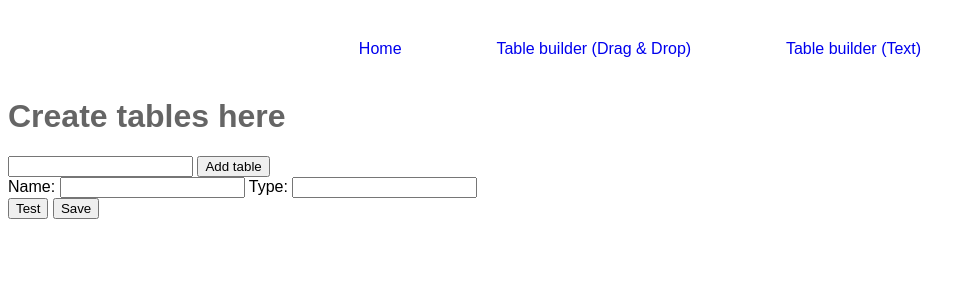
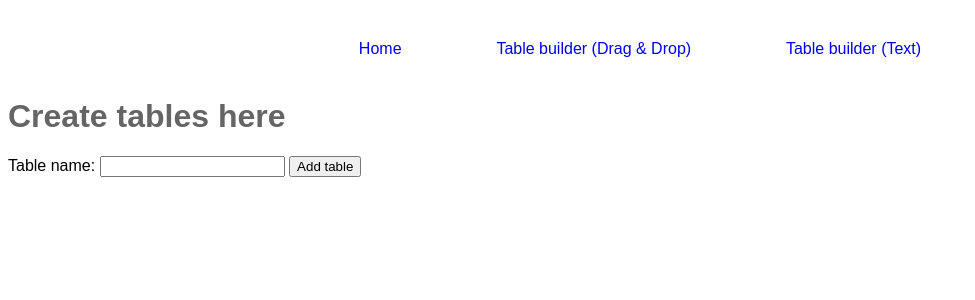
Before and after one commit to Lilley-DL/dbhelper, a Flask app: page / in a window 1280 px wide. Shown: the top 300 px of the page, without its empty margins (0-975 px from the left). Run offline with Flask 3, Linux system fonts and the light colour scheme.

Commit message:
reworked the index page. removed the redundent field input

```diff
--- a/static/style.css
+++ b/static/style.css
@@ -27,6 +27,7 @@ h1{
 
 .field{
     background-color: hsl(187, 100%, 90%);
+    width: 100%;
     height: 40px;
     display: flex;
     flex-direction: row;
@@ -39,6 +40,22 @@ h1{
     font-size: large;
 
     box-shadow: 3px 3px black;
+
+}
+
+.field2{
+    background-color: hsl(187, 100%, 90%);
+
+    height: 40px;
+    display: flex;
+    flex-direction: row;
+    justify-content: space-evenly;
+    align-items: center;
+
+    font-weight: 900;
+    font-size: large;
+
+    border-bottom: 1px solid black;
 
 }
 
--- a/templates/index.html
+++ b/templates/index.html
@@ -11,15 +11,11 @@ DB helper
 
 <div class="table-design-wrapper">
 
+    <label for="tableName">Table name:</label>
     <input id="tableNameInput" type="text">
     <button id="addTableButton">Add table</button>
 
     <br>
-
-    <label for="fieldName">Name: </label>
-    <input id="fieldName" type="text">
-    <label for="fieldType">Type: </label>
-    <input id="fieldType" type="text">
 
     <div id="tables-wrapper">
 
@@ -39,8 +35,8 @@ DB helper
     </dialog>
 
 </div>
-<button id="test">Test</button>
-<button id="save">Save</button>
+<!-- <button id="test">Test</button>
+<button id="save">Save</button> -->
 {% endblock content %}
 
 
@@ -223,8 +219,8 @@ DB helper
         let type = document.querySelector("#" + parent.id + " #fieldTypeInput")
 
         let fieldDiv = document.createElement("div")
-        fieldDiv.style.width = parent.offsetWidth + "px";
-        fieldDiv.className = "field"
+        fieldDiv.style.width = parent.offsetWidth - 6 + "px";
+        fieldDiv.className = "field2"
         fieldDiv.innerHTML = "<span>" + name.value + "</span>"
         fieldDiv.innerHTML += "<span>" + type.value + "</span>"
 
```
Also changed, not shown: 1 other file.
